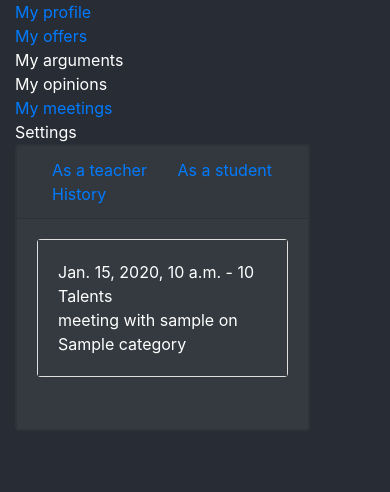
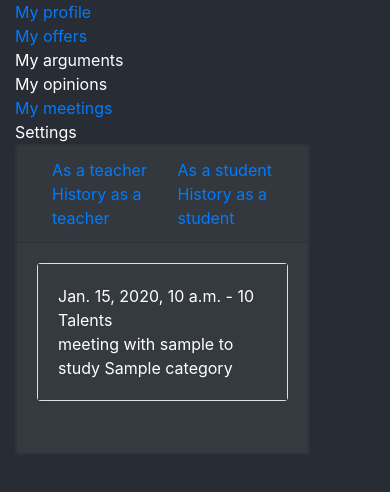
Before and after one commit to Rychh/TalentHub_v1, a Django app: page /myMeetings/ in a window 390 px wide. Shown: the part 96-588 px from the top of the page. Run offline with Django 3.2, Linux system fonts and the light colour scheme; a user stored in the database is signed in; tables that the repository leaves empty hold one stand-in row (values such as "Sample post"); some libraries are stand-ins or nearby versions.

Commit message:
added more options in myMeetings

```diff
--- a/talenthub/urls.py
+++ b/talenthub/urls.py
@@ -31,4 +31,5 @@ urlpatterns = [
     path("myMeetings/", views.myMeetings, name="myMeetings"),
     path("addOffer/", views.addOffer, name="addOffer"),
     path("addMeeting/<int:offer_id>", views.addMeeting, name="addMeeting"),
+    path("addOpinion/", views.addOpinion, name="addOpinion"),
 ]
--- a/talenthub/views.py
+++ b/talenthub/views.py
@@ -8,6 +8,7 @@ from django import forms
 import sys
 from django.core.mail import EmailMessage
 from django.http import HttpResponse
+from django.utils import timezone
 
 
 def login(request):
@@ -81,20 +82,33 @@ def myOffers(request):
 @login_required
 def myMeetings(request):
     if request.method == "POST":
-        accept = MeetingStatus.objects.filter(name="agreed").first()
-        Meeting.objects.filter(pk=request.POST.get("acceptMeeting", "")).update(status=accept)
-        meeting = Meeting.objects.filter(pk=request.POST.get("acceptMeeting", "")).first()
+        if request.POST.get("acceptMeeting", "") != "":
+            accept = MeetingStatus.objects.filter(name="agreed").first()
+            Meeting.objects.filter(pk=request.POST["acceptMeeting"]).update(status=accept)
+            meeting = Meeting.objects.filter(pk=request.POST.get("acceptMeeting", "")).first()
 
-        if meeting.student.user.email != '':
-            title = 'Your meeting has been accepted'
-            body = 'Your meeting with ' + meeting.teacher.user.username + \
-            ' on ' + str(meeting.date) + ' has been accepted. Make sure to be on time!'
-            email = EmailMessage(title, body, to=[meeting.student.user.email])
-            email.send()
+            if meeting.student.user.email != '':
+                title = 'Your meeting has been accepted'
+                body = 'Your meeting with ' + meeting.teacher.user.username + \
+                ' on ' + str(meeting.date) + ' has been accepted. Make sure to be on time!'
+                email = EmailMessage(title, body, to=[meeting.student.user.email])
+                email.send()
+
+        elif request.POST.get("deleteMeeting", "") != "":
+            Meeting.objects.filter(pk=request.POST["deleteMeeting"]).delete()
 
     currUser = get_user(request)
-    meetings = Meeting.objects.filter(teacher__user=currUser).order_by('status')
-    context = {'meetings': meetings}
+    now = timezone.now()
+    studentHistory = Meeting.objects.filter(date__lt=now, student__user=currUser).order_by('status')
+    teacherHistory = Meeting.objects.filter(date__lt=now, teacher__user=currUser).order_by('status')
+    studentFuture = Meeting.objects.filter(date__gte=now, student__user=currUser).order_by('status')
+    teacherFuture = Meeting.objects.filter(date__gte=now, teacher__user=currUser).order_by('status')
+    context = {
+        'studentHistory': studentHistory,
+        'teacherHistory': teacherHistory,
+        'studentFuture': studentFuture,
+        'teacherFuture': teacherFuture
+    }
     return render(request, 'myMeetings.html', context)
 
 
@@ -142,6 +156,12 @@ def addMeeting(request, offer_id):
         return redirect('myMeetings')
 
 
+@login_required
+def addOpinion(request):
+    context = {}
+    return render(request, 'addOpinion.html', context)
+
+
 class MeetingForm(forms.ModelForm):
     date = forms.fields.SplitDateTimeField(widget=forms.widgets.SplitDateTimeWidget(
         date_attrs = {'type': 'date'},
--- /dev/null
+++ b/templates/addOpinion.html
@@ -0,0 +1,6 @@
+{% extends 'myAccount.html' %}
+{% block myProfileContent %}
+
+TODO
+
+{% endblock%}
--- a/templates/myMeetings.html
+++ b/templates/myMeetings.html
@@ -1,21 +1,22 @@
 {% extends "myAccount.html" %}
 {% block myProfileContent %}
     <div class="card bg-dark">
-        {% if meetings %}
        <form id="acceptingMeetings" method="POST" action="">
             {% csrf_token %}
             {{ form.as_p }}
             <div class="card-header">
-                    <div class="nav nav-pills">
-                        <div class="col active"><a data-toggle="tab" href="#teacher">As a teacher</a></div>
-                        <div class="col"><a data-toggle="tab" href="#student">As a student</a></div>
-                        <div class="col"><a data-toggle="tab" href="#history">History</a></div>
-                    </div>
+                <ul class="nav nav-pills">
+                    <li class="col active"><a data-toggle="tab" href="#teacherFuture">As a teacher</a></li>
+                    <li class="col"><a data-toggle="tab" href="#studentFuture">As a student</a></li>
+                    <li class="col"><a data-toggle="tab" href="#teacherHistory">History as a teacher</a></li>
+                    <li class="col"><a data-toggle="tab" href="#studentHistory">History as a student</a></li>
+               </ul>
             </div>
             <div class="card-body mb-3">
                 <div class="tab-content">
-                        <div id="teacher" class="tab-pane active">
-                            {% for m in meetings %}
+                    <div id="teacherFuture" class="tab-pane active">
+                        {% if  teacherFuture %}
+                            {% for m in teacherFuture %}
                                 <div class="card mb-3">
                                     <div class="card-body bg-dark">
                                         <span class="card-text bg-dark">
@@ -29,53 +30,93 @@
                                             {% endif %}
                                         </span>
                                         <p class="card-text bg-dark">
-                                            meeting with {{ m.student }} on
+                                            meeting with {{ m.student }} to study
                                             {{ m.offer.category }}
                                         </p>
                                     </div>
                                 </div>
                             {% endfor %}
+                        {% else %}
+                            <p>No offers available</p>
+                        {% endif %}
                     </div>
-                        <div id="student" class="tab-pane">
-                            <div class="row">bbbbbbb11111111</div>
+                    <div id="studentFuture" class="tab-pane">
+                        {% if studentFuture %}
+                            {% for m in studentFuture %}
+                                <div class="card mb-3">
+                                    <div class="card-body bg-dark">
+                                        <span class="card-text bg-dark">
+                                            {{ m.date }} - {{ m.agreed_price }} Talents
+                                            {% if m.status.name == "pending" %}
+                                                <span class="badge badge-secondary">pending</span>
+                                                <button class="btn aqua-gradient btn-rounded btn-sm my-0"
+                                                type="submit" name="deleteMeeting" value="{{ m.id }}">Delete</button>
+                                            {% elif m.status.name == "agreed" %}
+                                                <span class="badge badge-success">success</span>
+                                            {% endif %}
+                                        </span>
+                                        <p class="card-text bg-dark">
+                                            meeting with {{ m.teacher }} to study
+                                            {{ m.offer.category }}
+                                        </p>
                                     </div>
-                        <div id="history" class="tab-pane">
-                            <div class="row">cccccccccc1111111</div>
+                                </div>
+                            {% endfor %}
+                        {% else %}
+                            <p>No offers available</p>
+                        {% endif %}
+                    </div>
+                    <div id="studentHistory" class="tab-pane">
+                        {% if studentHistory %}
+                            {% for m in studentHistory %}
+                                <div class="card mb-3">
+                                    <div class="card-body bg-dark">
+                                        <span class="card-text bg-dark">
+                                            {{ m.date }} - {{ m.agreed_price }} Talents
+                                            {% if m.status.name == "pending" %}
+                                                <span class="badge badge-secondary">pending</span>
+                                                <a href="{% url 'addOpinion' %}">Rate</a>
+                                            {% elif m.status.name == "agreed" %}
+                                                <span class="badge badge-success">success</span>
+                                            {% endif %}
+                                        </span>
+                                        <p class="card-text bg-dark">
+                                            meeting with {{ m.teacher }} to study
+                                            {{ m.offer.category }}
+                                        </p>
+                                    </div>
+                                </div>
+                            {% endfor %}
+                        {% else %}
+                            <p>No offers available</p>
+                        {% endif %}
+                    </div>
+                    <div id="teacherHistory" class="tab-pane">
+                        {% if teacherHistory %}
+                            {% for m in teacherHistory %}
+                                <div class="card mb-3">
+                                    <div class="card-body bg-dark">
+                                        <span class="card-text bg-dark">
+                                            {{ m.date }} - {{ m.agreed_price }} Talents
+                                            {% if m.status.name == "pending" %}
+                                                <span class="badge badge-secondary">pending</span>
+                                            {% elif m.status.name == "agreed" %}
+                                                <span class="badge badge-success">success</span>
+                                            {% endif %}
+                                        </span>
+                                        <p class="card-text bg-dark">
+                                            meeting with {{ m.student }} to study
+                                            {{ m.offer.category }}
+                                        </p>
+                                    </div>
+                                </div>
+                            {% endfor %}
+                        {% else %}
+                            <p>No offers available</p>
+                        {% endif %}
                     </div>
                 </div>
             </div>
         </form>
-        {% else %}
-            <p>No mettings</p>
-        {% endif%}
     </div>
 {% endblock %}
-
-
-
-<div class="container">
-  <p>&nbsp;</p>
-  <p>&nbsp;</p>
-  <div class="col-md-12">
-    <div class="row">
-      <div class="col-md-12" style="margin-top: -50px;">
-        <ul class="nav nav-pills">
-          <li class="active"><a data-toggle="tab" href="#vis_opgave1">Vis opgave</a></li>
-          <li><a data-toggle="tab" href="#rediger_opgave1">Rediger Tekst</a></li>
-          <li><a data-toggle="tab" href="#admin_opgave_billeder1">Administrer billeder</a></li>
-        </ul>
-      </div>
-    </div>
-  </div>
-  <div class="tab-content">
-    <div id="vis_opgave1" class="tab-pane fade in active">
-      <div class="row">aaaaaaaa11111111111</div>
-    </div>
-    <div id="rediger_opgave1" class="tab-pane fade">
-      <div class="row">bbbbbbb11111111</div>
-    </div>
-    <div id="admin_opgave_billeder1" class="tab-pane fade">
-      <div class="row">cccccccccc1111111</div>
-    </div>
-  </div>
-</div>
```
Lines whose indentation alone changed are shown as unchanged.
